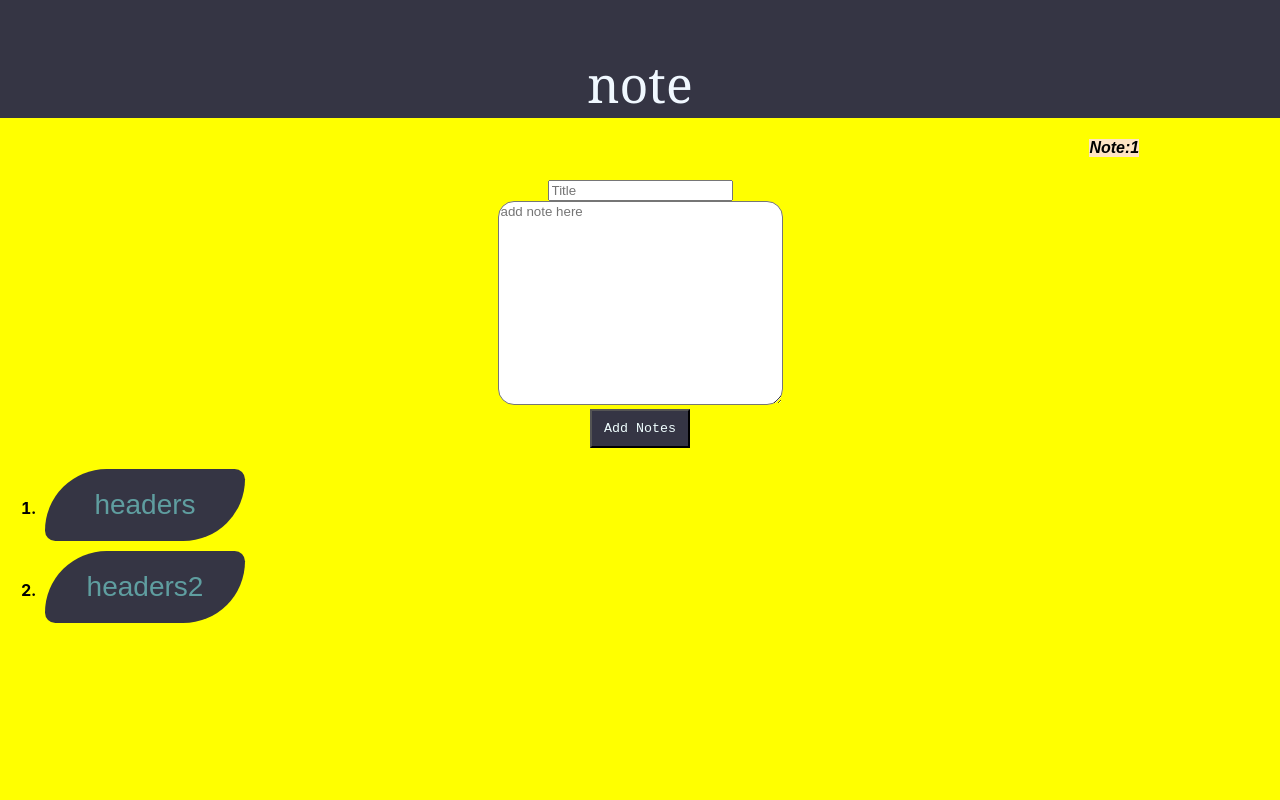
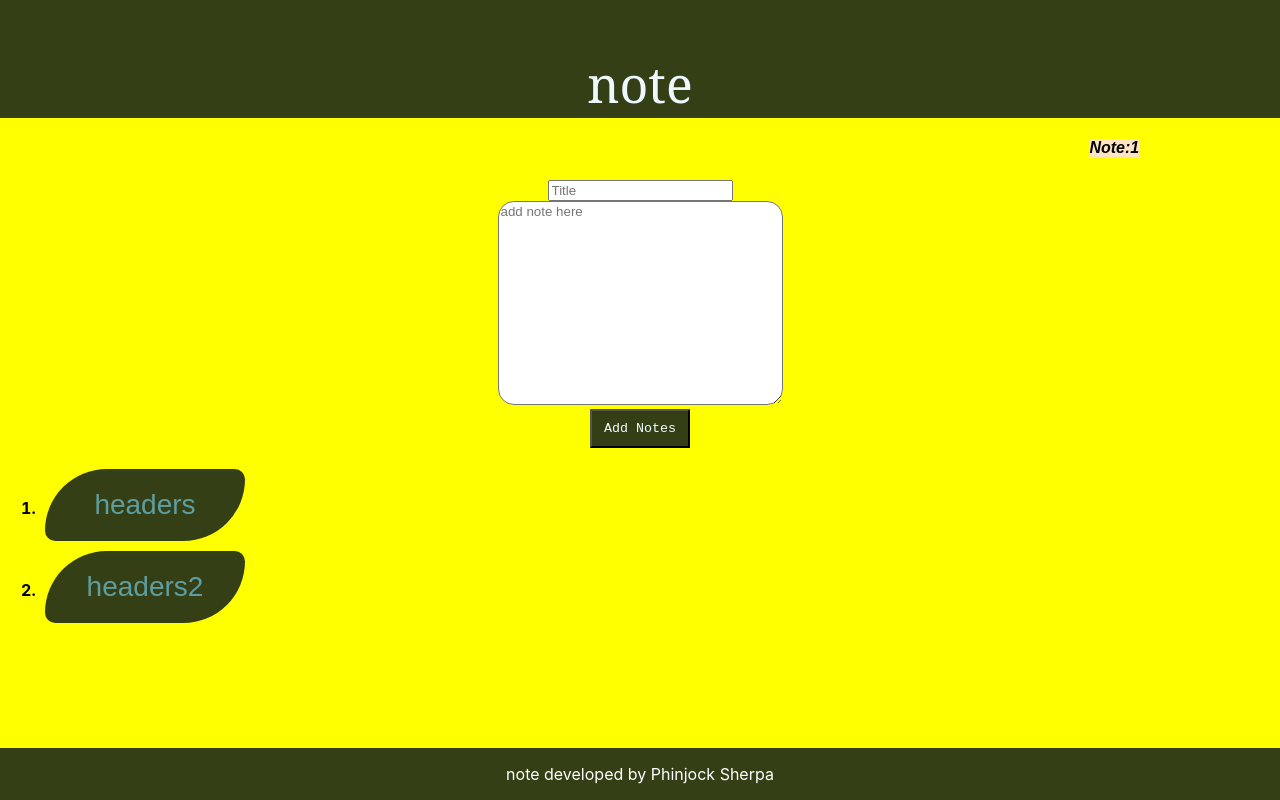
Before and after one commit to pjsherpa/note, a React (Create React App) app: page / in a window 1280 px wide. Built offline with nearby package versions, Linux system fonts and the light colour scheme.

Commit message:
Footer created

```diff
--- /dev/null
+++ b/src/component/Footer.js
@@ -0,0 +1,11 @@
+import React from "react";
+import "./footer.css";
+const Footer = () => {
+  return (
+    <div className="footer">
+      <p>note developed by Phinjock Sherpa</p>
+    </div>
+  );
+};
+
+export default Footer;
--- a/src/component/NoteInput.js
+++ b/src/component/NoteInput.js
@@ -1,5 +1,6 @@
 import React, { useState, useEffect } from "react";
-import "./NoteInputStyle.css";
+import "./noteInputStyle.css";
+import Footer from "./Footer";
 //Functionality first and then style upgrade after component splitting.
 //edit header as well
 //component splitting once functionality is made.
@@ -120,6 +121,7 @@ const NoteInput = () => {
           </div>
         </form>
         <ol>{noteList}</ol>
+        <Footer />
       </div>
     </div>
   );
--- a/src/component/NoteInputStyle.css
+++ b/src/component/NoteInputStyle.css
@@ -6,7 +6,7 @@ html{
   padding-top:50px;
   text-align: center;
   font-family:Cambria, Cochin, Georgia, Times, 'Times New Roman', serif;
-  background-color: rgb(53, 53, 68);
+  background-color: rgb(53, 63, 22);
   font-size:50px;
   color: aliceblue;
 }
@@ -14,7 +14,7 @@ html{
 .button{
   display: inline-block;
   border-radius: 150px 25px;
-  background-color: rgb(53, 53, 68);
+  background-color: rgb(53, 63, 22);
   border: none;
   color:cadetblue;
   text-align:center;
@@ -52,7 +52,7 @@ transition: 0.5;
 }
 
 .addOn{
-  background: rgb(53, 53, 68);
+  background: rgb(53, 63, 22);
   cursor: pointer;
  padding: 10px;
  width: 100px;
--- /dev/null
+++ b/src/component/footer.css
@@ -0,0 +1,9 @@
+.footer {
+  position: fixed;
+  left: 0;
+  bottom: 0;
+  width: 100%;
+  background-color: rgb(53, 63, 22);
+  color: white;
+  text-align: center;
+}
```
